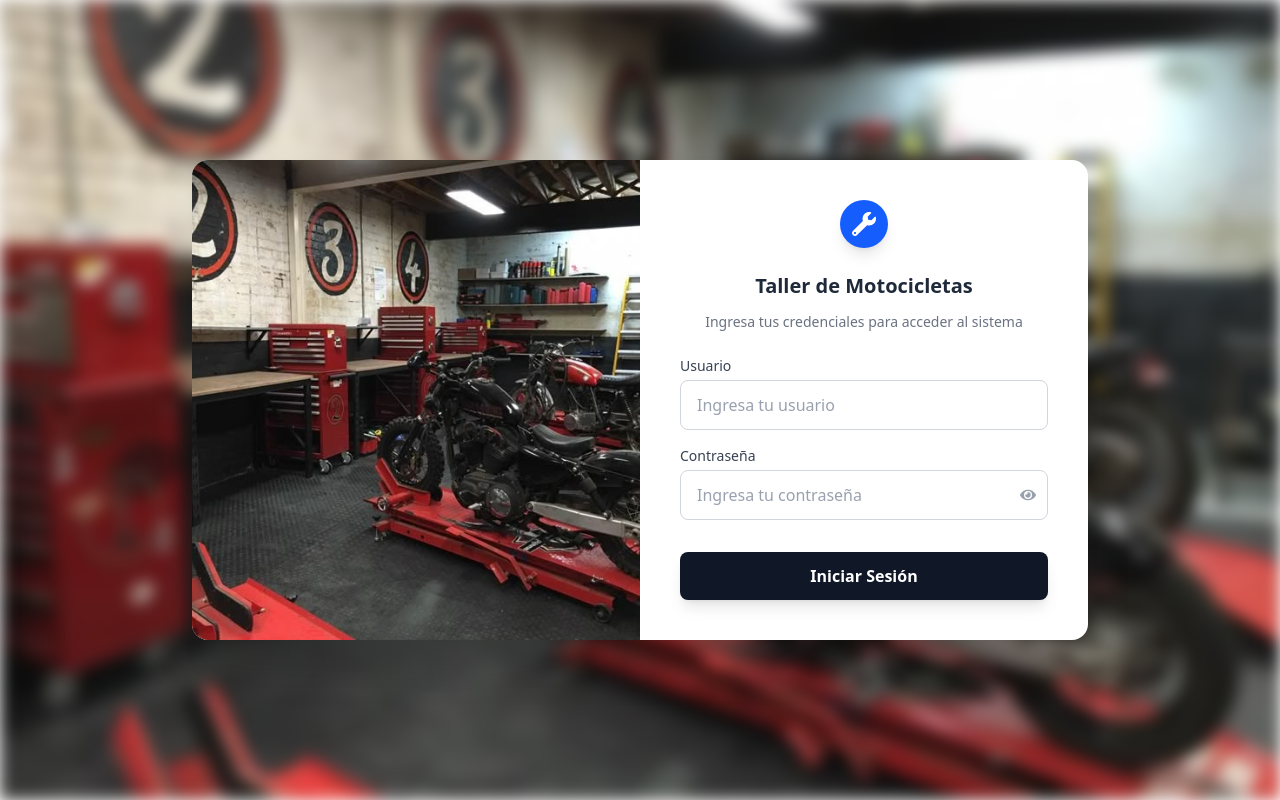
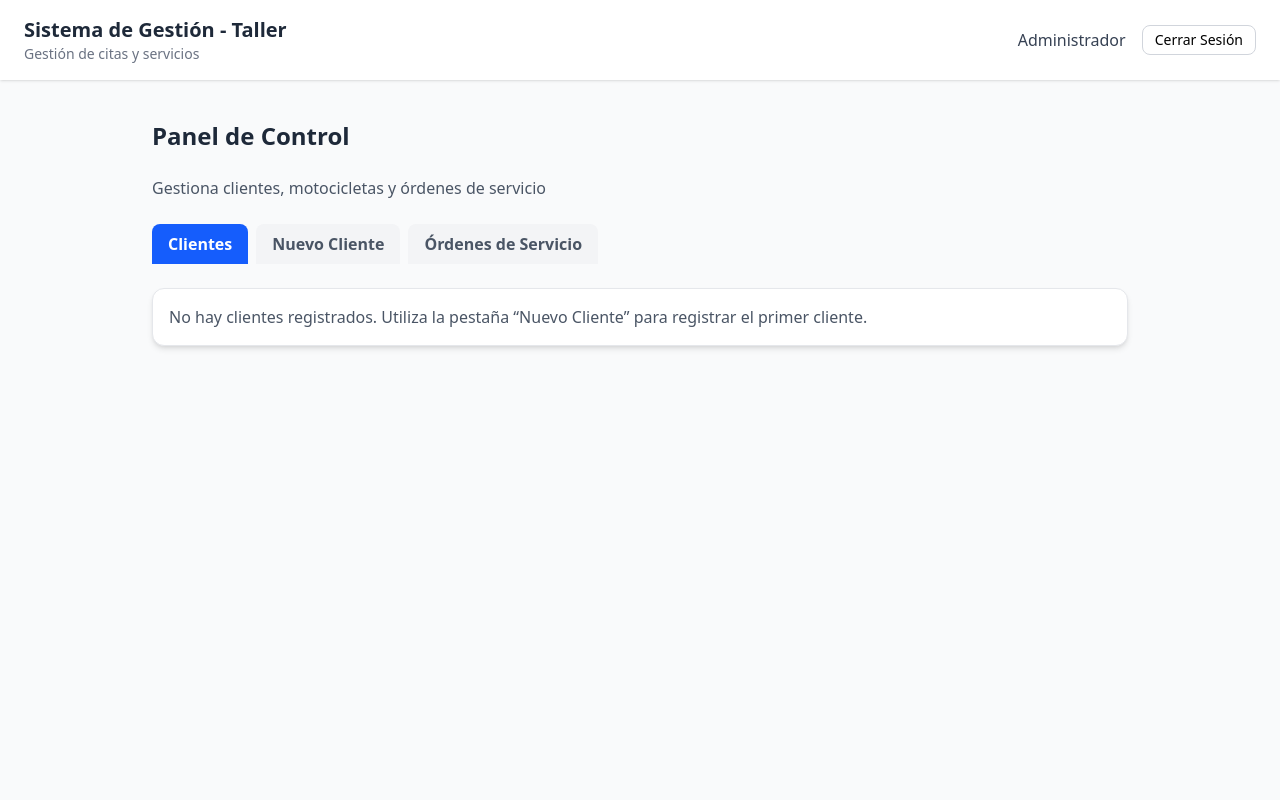
Before and after one commit to Misaelvr22/taller-motos, a React (Vite) app: page / in a window 1280 px wide. Built offline with nearby package versions, Linux system fonts and the light colour scheme.

Commit message:
Visualizacion Menu

```diff
--- a/src/App.jsx
+++ b/src/App.jsx
@@ -1,9 +1,11 @@
 
 import Login from './Interfaces/login.jsx'
+import Menu from './Interfaces/menu.jsx'
 
 function App() {
     return (
-        <Login />
+        //<Login />
+        <Menu />
     )
 }
 export default App
--- a/src/Interfaces/menu.jsx
+++ b/src/Interfaces/menu.jsx
@@ -48,7 +48,7 @@ function Menu() {
 
         {tabActiva === "ordenes" && (
           <Tarjeta>
-            <p className="text-gray-600">Aquí aparecerán las órdenes de servicio.</p>
+            <p className="text-gray-600">No tienes órdenes de servicio existentes</p>
           </Tarjeta>
         )}
       </main>
```
